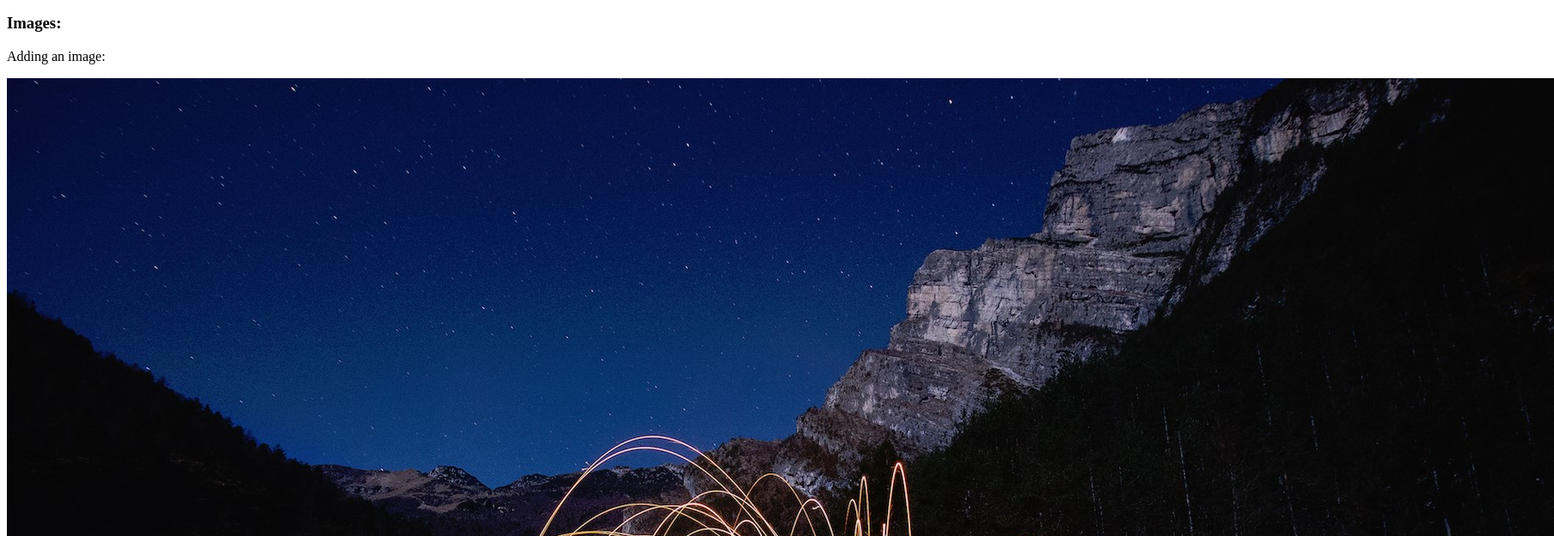
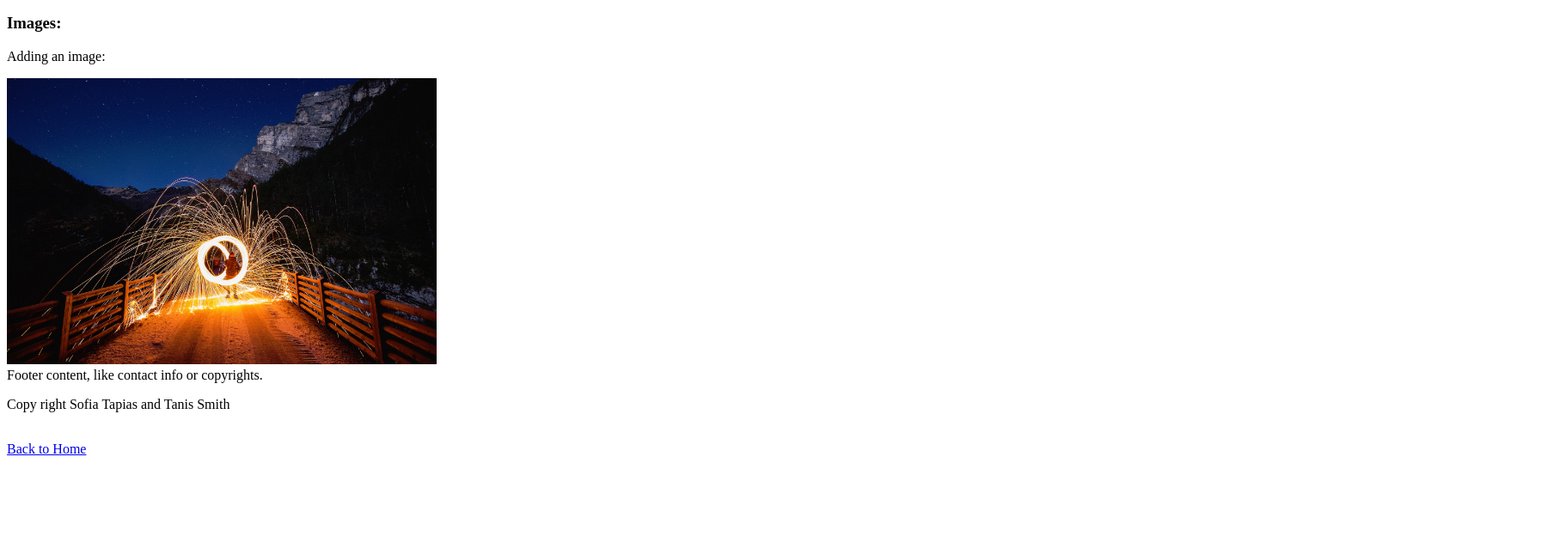
Before and after one commit to sofitapias03/Lab2, a plain HTML site: page news.html in a window 1280 px wide. Shown: the part 1088-1712 px from the top of the page at 86% size, 1808 px wide, since content can reach past the window. After the commit the page ends 1628 px from the top, so only its background shows below. Drawn offline with Linux system fonts and the light colour scheme.

Commit message:
change size of photo

```diff
--- a/news.html
+++ b/news.html
@@ -121,7 +121,7 @@ Description : A simple HTML file.
 
 		<h3>Images:</h3>
         <p>Adding an image:</p>
-        <img src="images/example.jpg" alt="Example Image"> <!--Fix addressing issue--> <!--done-->
+        <img src="images/example.jpg" alt="Example Image" width = "500"> <!--Fix addressing issue--> <!--done-->
     </section>
 
     <footer>
```
